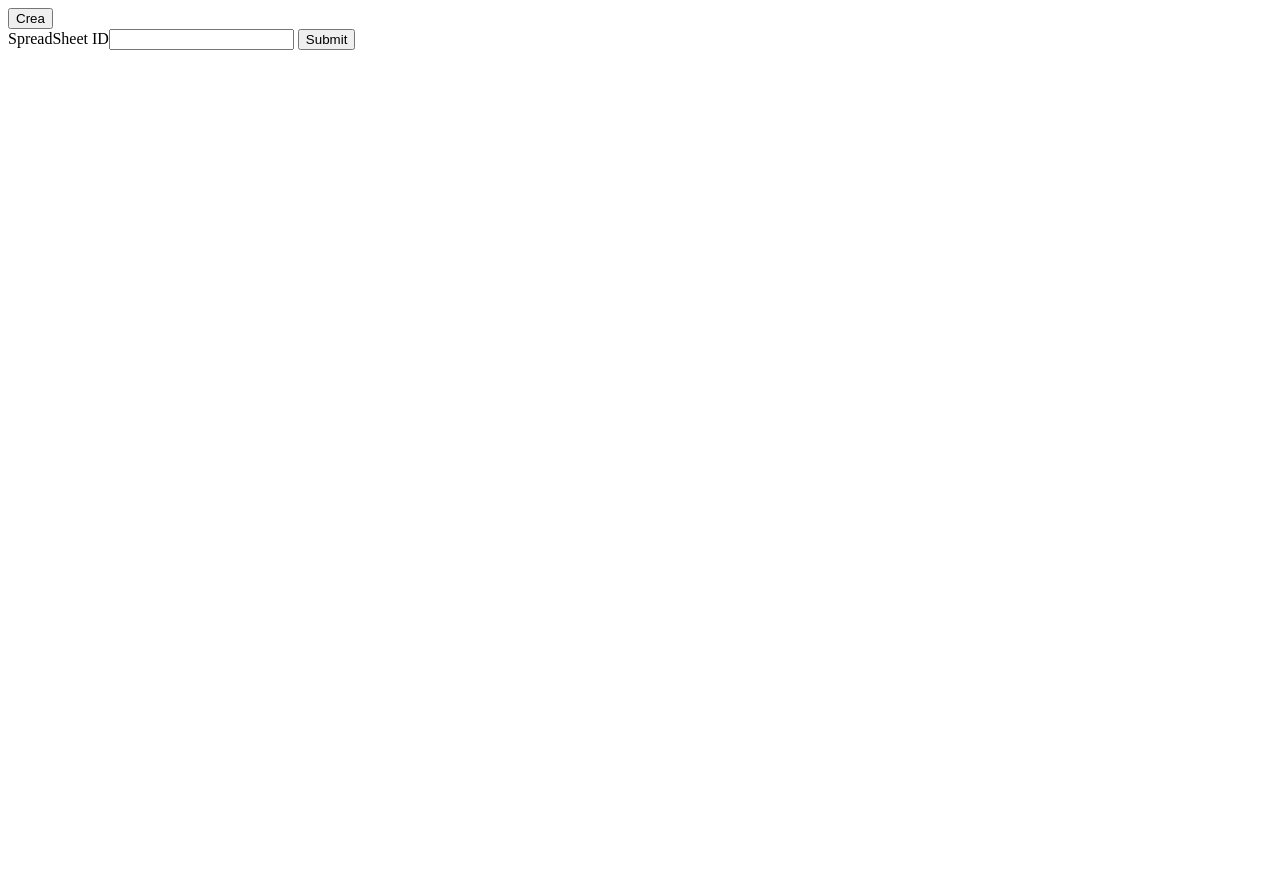
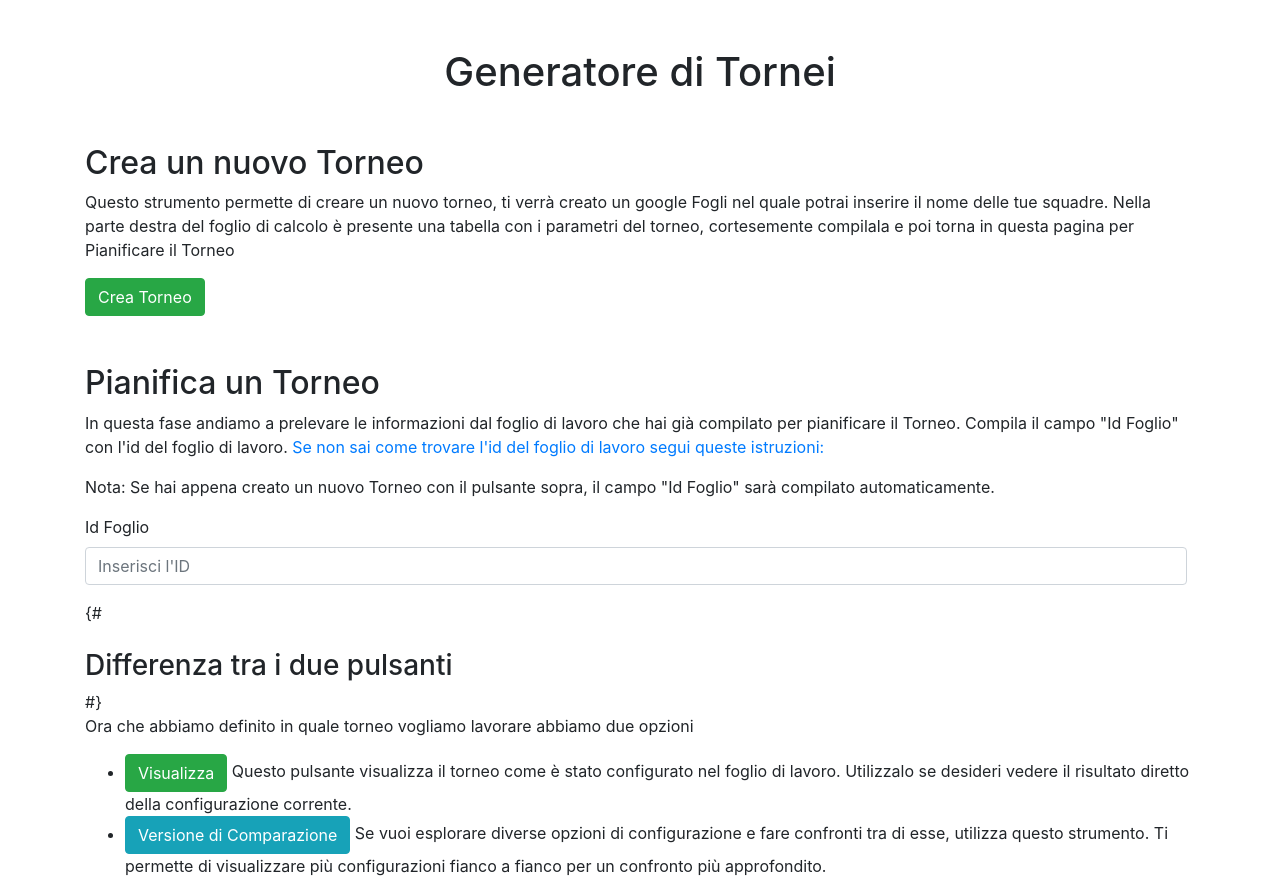
Before and after one commit to SamueleLonghin/generatore-tornei, a plain HTML site: page templates/index.html in a window 1280 px wide. Before the commit the page ends 800 px from the top, so only its background shows below. Drawn offline with nearby package versions, Linux system fonts and the light colour scheme.

Commit message:
Miglioramento dei messaggi

```diff
--- a/templates/index.html
+++ b/templates/index.html
@@ -2,27 +2,122 @@
 <html lang="en">
 <head>
     <meta charset="UTF-8">
+    <meta name="viewport" content="width=device-width, initial-scale=1.0">
     <title>Flask App</title>
+    <!-- Bootstrap CSS -->
+    <link href="https://stackpath.bootstrapcdn.com/bootstrap/4.5.2/css/bootstrap.min.css" rel="stylesheet">
     <script src="https://ajax.googleapis.com/ajax/libs/jquery/3.5.1/jquery.min.js"></script>
 </head>
 <body>
+<div class="container mt-5">
+    <h1 class="text-center">Generatore di Tornei</h1>
 
-<button id="btnCrea">Crea</button>
+    <div class="mt-5">
+        <h2>Crea un nuovo Torneo</h2>
+        <p>Questo strumento permette di creare un nuovo torneo, ti verrà creato un google Fogli nel quale potrai
+            inserire il nome delle tue squadre.
+            Nella parte destra del foglio di calcolo è presente una tabella con i parametri del torneo, cortesemente
+            compilala e poi torna in questa pagina per Pianificare il Torneo</p>
+        <button id="btnCrea" class="btn btn-success">Crea Torneo</button>
+        <div id="loadingMessage" class="alert alert-info d-none" role="alert">
+            Creazione del torneo in corso... per favore attendi.
+        </div>
+    </div>
 
-<form action="/fetchFORM" method="POST">
-    <label for="spreadsheetIDInput">SpreadSheet ID</label><input type="text" name="spreasheetID" id="spreadsheetIDInput">
-    <input type="submit">
-</form>
+    <div class="mt-5">
+        <h2>Pianifica un Torneo</h2>
+        <p>
+            In questa fase andiamo a prelevare le informazioni dal foglio di lavoro che hai già compilato per
+            pianificare il Torneo.
+            Compila il campo "Id Foglio" con l'id del foglio di lavoro. <a href="#" data-toggle="collapse"
+                                                                           data-target="#instructions"
+                                                                           aria-expanded="false"
+                                                                           aria-controls="instructions">
+            Se non sai come trovare l'id del foglio di lavoro segui queste istruzioni:
+        </a>
+        </p>
+
+        <!-- Collapsible instructions -->
+        <div class="collapse" id="instructions">
+            <div class="card card-body">
+                <ol>
+                    <li>Apri il foglio di lavoro su Google Sheets.</li>
+                    <li>Guarda la barra degli indirizzi del tuo browser. L'ID del foglio è la stringa di caratteri che
+                        si trova tra <code>/d/</code> e <code>/edit</code> nell'URL.
+                    </li>
+                    <pre>https://docs.google.com/spreadsheets/d/1dCgZ-qLN-FDAqrz0aZRDSCWNDWE_Z3SG5HGHvu2LgOQ/edit</pre>
+                    <li>In questo caso, l'ID del foglio è:</li>
+                    <pre>1dCgZ-qLN-FDAqrz0aZRDSCWNDWE_Z3SG5HGHvu2LgOQ</pre>
+                    <li>Copia l'ID e incollalo nel campo "Id Foglio" sul modulo della tua pagina.</li>
+                </ol>
+            </div>
+        </div>
+        <p>
+            Nota: Se hai appena creato un nuovo Torneo con il pulsante sopra, il campo "Id Foglio" sarà compilato
+            automaticamente.
+        </p>
+
+        <form class="form">
+            <div class="form-group mr-2">
+                <label for="spreadsheetIDInput" class="mr-2">Id Foglio</label>
+                <input type="text" name="spreasheetID" id="spreadsheetIDInput" class="form-control"
+                       placeholder="Inserisci l'ID" required>
+            </div>
+            {#            <h3 class="mt-4">Differenza tra i due pulsanti</h3>#}
+            <p>
+                Ora che abbiamo definito in quale torneo vogliamo lavorare abbiamo due opzioni
+            </p>
+            <ul>
+                <li>
+                    <button type="submit" formaction="/fetchFORM" formmethod="post" class="btn btn-success">
+                        Visualizza
+                    </button>
+                    Questo pulsante visualizza il torneo come è stato configurato nel foglio di
+                    lavoro. Utilizzalo se desideri vedere il risultato diretto della configurazione corrente.
+                </li>
+                <li>
+                    <button type="submit" formaction="/custom" formmethod="post" class="btn btn-info">Versione di
+                        Comparazione
+                    </button>
+                    Se vuoi esplorare diverse opzioni di configurazione e fare confronti tra di esse, utilizza questo
+                    strumento. Ti permette di visualizzare più configurazioni fianco a fianco per un confronto più
+                    approfondito.
+                </li>
+            </ul>
+
+
+        </form>
+    </div>
+</div>
+
+<!-- Bootstrap JS and Popper.js -->
+<script src="https://stackpath.bootstrapcdn.com/bootstrap/4.5.2/js/bootstrap.min.js"></script>
 
 <script>
     $('#btnCrea').click(function () {
+        // Disabilita il pulsante per evitare clic multipli
+        $(this).prop('disabled', true);
+        // Mostra il messaggio di caricamento
+        $('#loadingMessage').removeClass('d-none');
+
         $.ajax({
             type: "POST",
             url: "/crea",
             success: function (response) {
+                // Nascondi il messaggio di caricamento
+                $('#loadingMessage').addClass('d-none');
+                // Riabilita il pulsante
+                $('#btnCrea').prop('disabled', false);
+                // Imposta il valore del campo con l'ID del foglio di lavoro
                 $('#spreadsheetIDInput').val(response.id);
                 // Apre il nuovo URL in una nuova scheda
                 window.open(response.url, '_blank');
+            },
+            error: function () {
+                // In caso di errore, nascondi il messaggio di caricamento e riabilita il pulsante
+                $('#loadingMessage').addClass('d-none');
+                $('#btnCrea').prop('disabled', false);
+                alert('Si è verificato un errore durante la creazione del torneo. Riprova più tardi.');
             }
         });
     });
```
Also changed, not shown: 1 other file.
